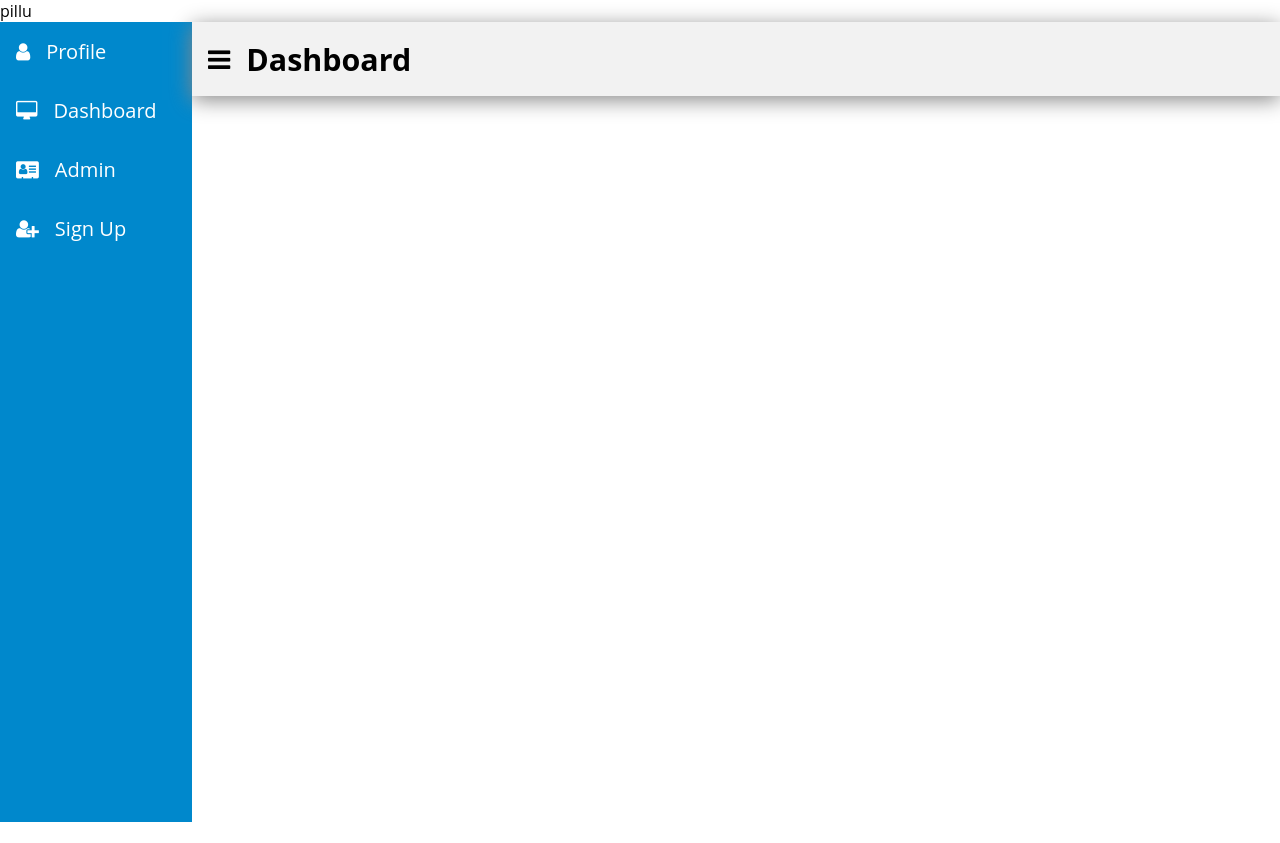
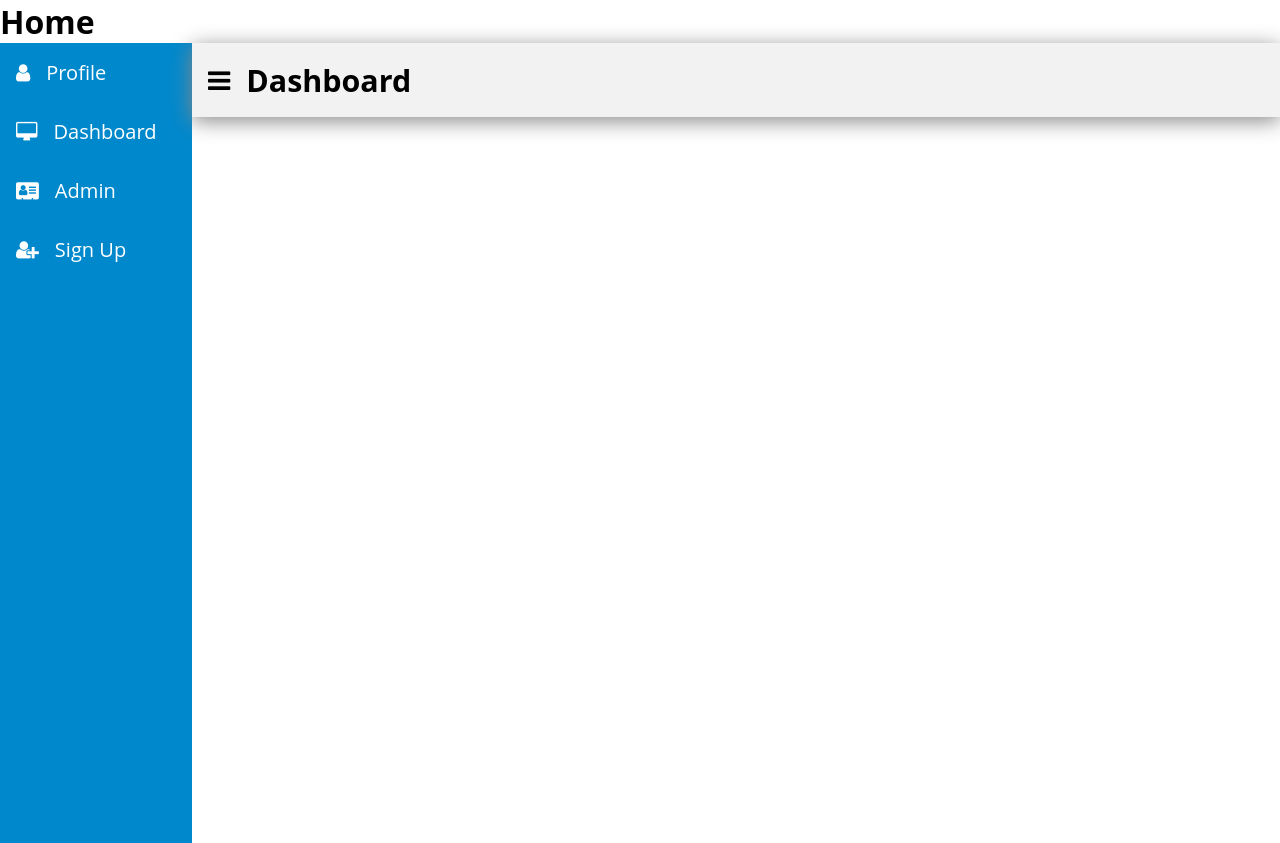
Before and after one commit to YogeshBurud/MessApp, an Angular app: page /home in a window 1280 px wide. Before the commit the page ends 822 px from the top, so only its background shows below. Built offline with nearby package versions, Linux system fonts and the light colour scheme; sample sign-in values are in the browser's storage.

Commit message:
header added

```diff
--- a/src/app/shared/component/home/home.component.html
+++ b/src/app/shared/component/home/home.component.html
@@ -1,4 +1,4 @@
-pillu
+<h1>Home</h1>
 <div class="main-container">
     <div class="sidebar">
       <app-sidebar></app-sidebar>
```
